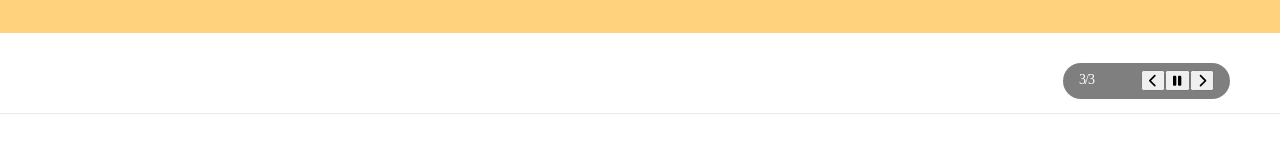
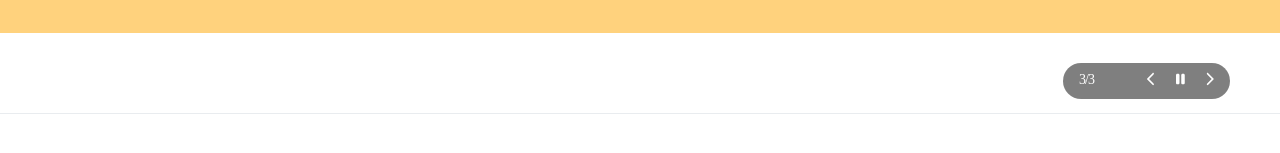
Before and after one commit to Mo9u/Mo9u_FE, a React (Create React App) app in the folder Mogu/: page /list in a window 1280 px wide. Shown: the part 551-704 px from the top of the page. Built offline with nearby package versions, Linux system fonts and the light colour scheme.

Commit message:
Docs: 버튼 수정

```diff
--- a/Mogu/src/Detail.js
+++ b/Mogu/src/Detail.js
@@ -143,7 +143,7 @@ function Detail(props) {
                 </span>
               </div>
               <div className="average">
-                평균{" "}
+                평균 {" "}
                 {result.avgPrice
                   ?.toString()
                   .replace(/\B(?=(\d{3})+(?!\d))/g, ",")}
--- a/Mogu/src/List.css
+++ b/Mogu/src/List.css
@@ -9,6 +9,9 @@ a:hover {
   cursor: pointer;
 }
 
+.swipe-page-control-button-container button {
+  all: unset;
+}
 
 select {
   all: unset;
```
